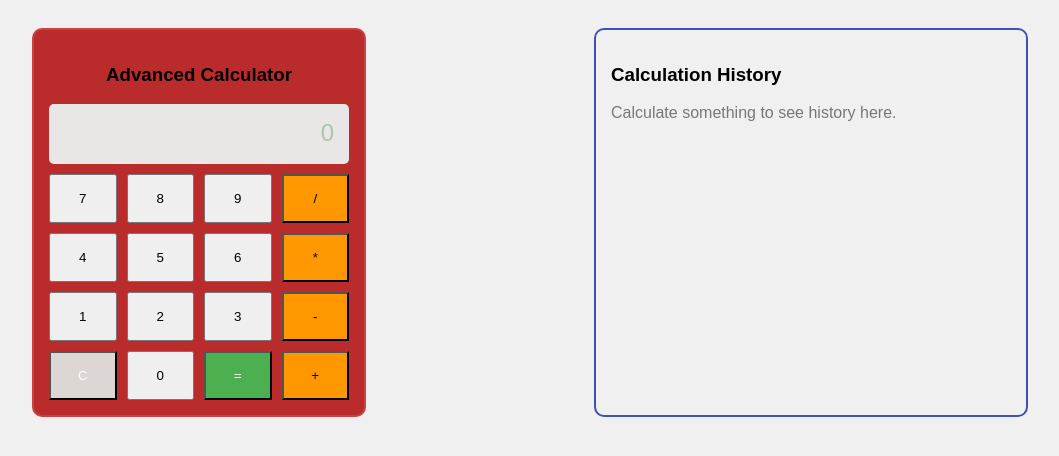
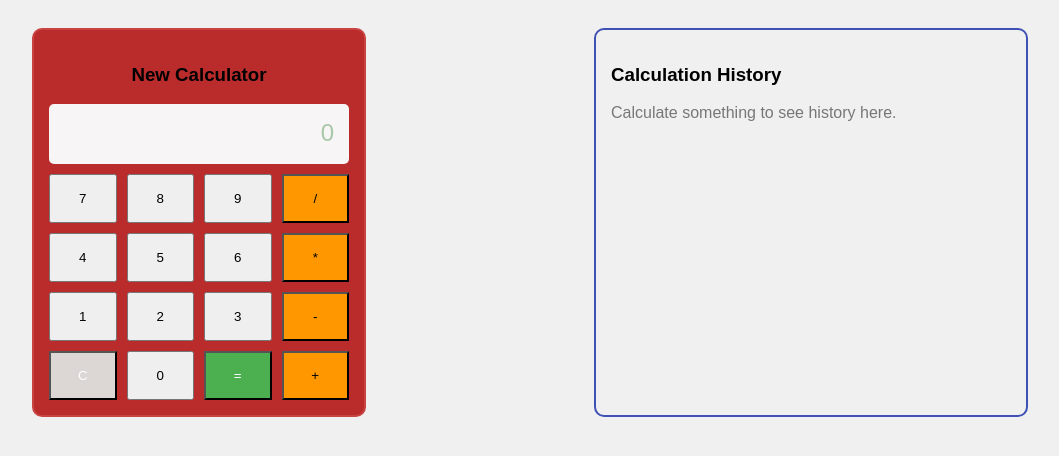
Before and after one commit to Faisal-de/angular-actions, an Angular app: page / in a window 1280 px wide. Shown: the top 456 px of the page, without its empty margins (110-1169 px from the left). Built offline with nearby package versions, Linux system fonts and the light colour scheme.

Commit message:
Testing Error

```diff
--- a/src/app/app.html
+++ b/src/app/app.html
@@ -1,8 +1,8 @@
 <div style="display: flex; justify-content: space-around; padding: 20px; font-family: sans-serif;">
 
   <div style="width: 300px; border: 2px solid #ca4343; border-radius: 10px; padding: 15px; background: #ba2c2c;">
-    <h3 style="text-align: center;"> Advanced Calculator </h3>
-    <div style="background: #e9e6e6; color: rgb(169, 199, 169); padding: 15px; text-align: right; font-size: 24px; border-radius: 5px; margin-bottom: 10px; min-height: 30px;">
+    <h3 style="text-align: center;"> New Calculator </h3>
+    <div style="background: #f7f5f5; color: rgb(169, 199, 169); padding: 15px; text-align: right; font-size: 24px; border-radius: 5px; margin-bottom: 10px; min-height: 30px;">
       {{ display || '0' }}
     </div>
     <div style="display: grid; grid-template-columns: repeat(4, 1fr); gap: 10px;">
```
